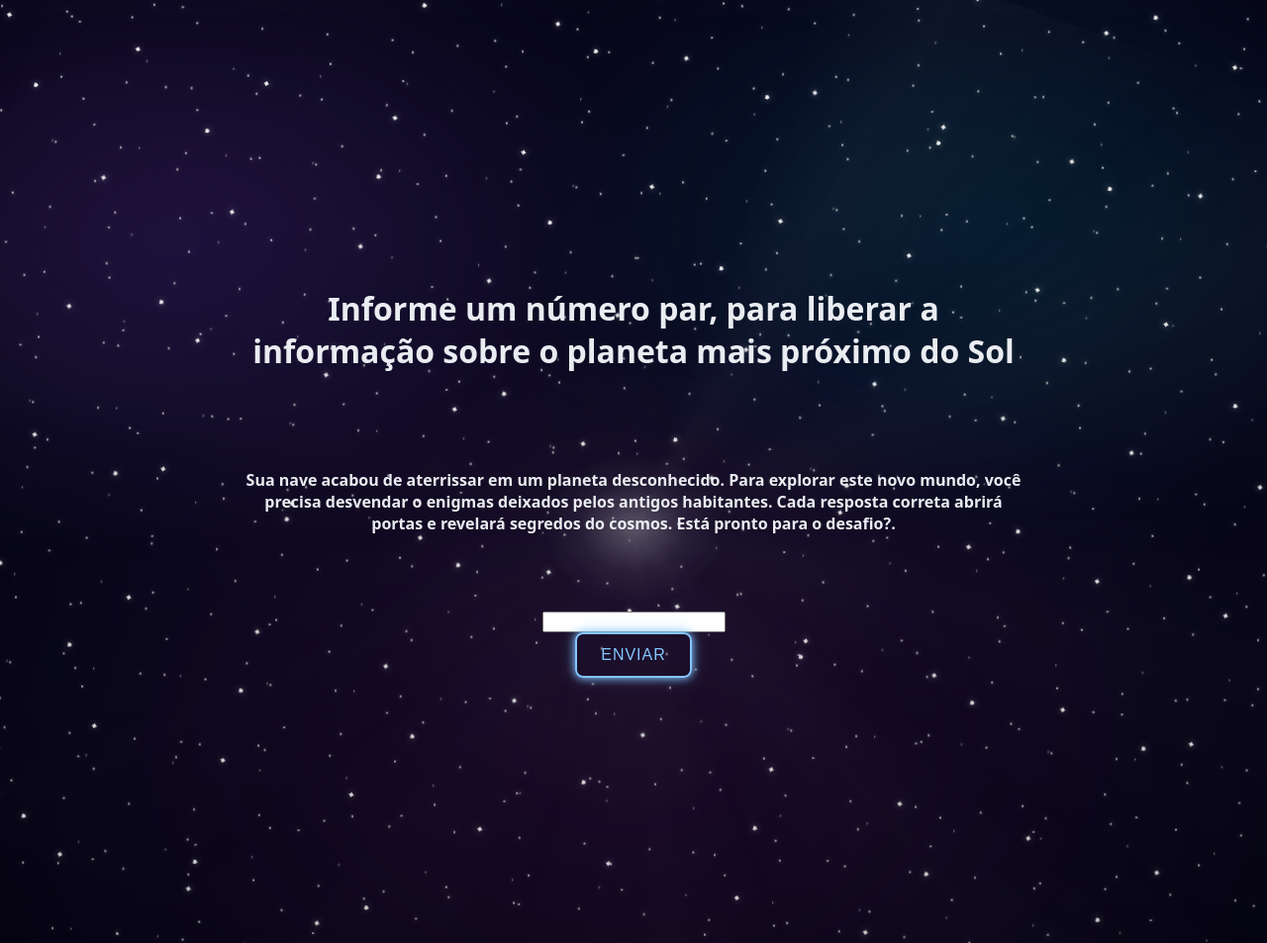
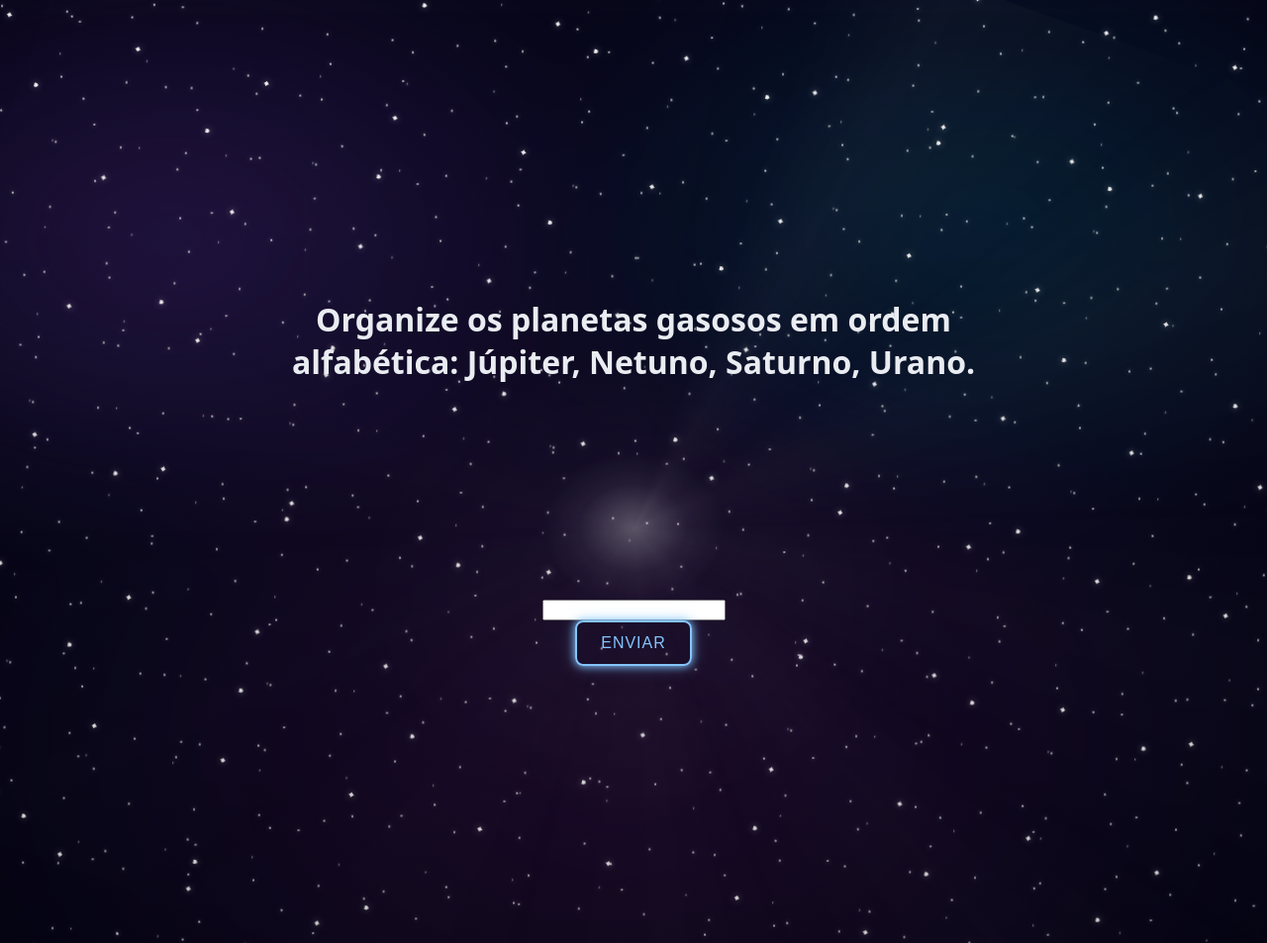
Before and after one commit to Lucas-NLima/interestelar, a PHP site: page /interestelar/missao5.php in a window 1280 px wide. Shown: the whole page at 99% size. Run offline with PHP 8.4, Linux system fonts and the light colour scheme.

Commit message:
criacao da missao 5

```diff
--- a/interestelar/missao4.php
+++ b/interestelar/missao4.php
@@ -20,7 +20,7 @@
   <main class="conteudo">
     <h1>Um robô em Marte consumiu 3 litros de oxigênio (R$4 cada) e 2 litros de água (R$2 cada).
 Qual foi o gasto total?</h1>
-    <h4>Após deixar a Terra, sua nave atravessa o espaço e chega a Marte, o enigmático planeta vermelho. Frio e árido, ele guarda desertos imensos e o Monte Olimpo, a maior montanha do Sistema Solar. Agora, seus enigmas estarão ligados à exploração espacial e aos mistérios deste vizinho da Terra.</h4>
+    <h3>Após deixar a Terra, sua nave atravessa o espaço e chega a Marte, o enigmático planeta vermelho. Frio e árido, ele guarda desertos imensos e o Monte Olimpo, a maior montanha do Sistema Solar. Agora, seus enigmas estarão ligados à exploração espacial e aos mistérios deste vizinho da Terra.</h3>
      <form class="resposta" method="POST">
         <input type="number" name="total" required>
         <button class="neon" type="submit">Enviar</button>
--- a/interestelar/missao5.php
+++ b/interestelar/missao5.php
@@ -18,14 +18,24 @@
 
   <!-- seu conteúdo por cima do fundo -->
   <main class="conteudo">
-    <h1>Informe um número par, para liberar a informação sobre o planeta mais próximo do Sol</h1>
-    <h4>Sua nave acabou de aterrissar em um planeta desconhecido. Para explorar este novo mundo, você precisa desvendar o enigmas deixados pelos antigos habitantes. Cada resposta correta abrirá portas e revelará segredos do cosmos. Está pronto para o desafio?.</h4>
+    <h1>Organize os planetas gasosos em ordem alfabética: Júpiter, Netuno, Saturno, Urano.</h1>
+    <h3></h3>
      <form class="resposta" method="POST">
         <input type="number" name="numero" required>
         <button class="neon" type="submit">Enviar</button>
     </form>
 
     <?php
+    if ($_SERVER["REQUEST_METHOD"] == "POST") {
+    $respostaUsuario = strtolower(trim($_POST['resposta'])); // valor que o usuário digitou
+    $respostaCorreta = "júpiter, netuno, saturno, urano";
+
+    if ($respostaUsuario == $respostaCorreta) {
+        echo "<h2>Resposta correta, Parabéns !!</h2>";
+    } else {
+        echo "<h2>Resposta incorreta. Tente novamente!</h2>";
+    }
+  }
     ?>
 
   </main>
```
Also changed, not shown: interestelar/geral.php (+11 -0 lines).
